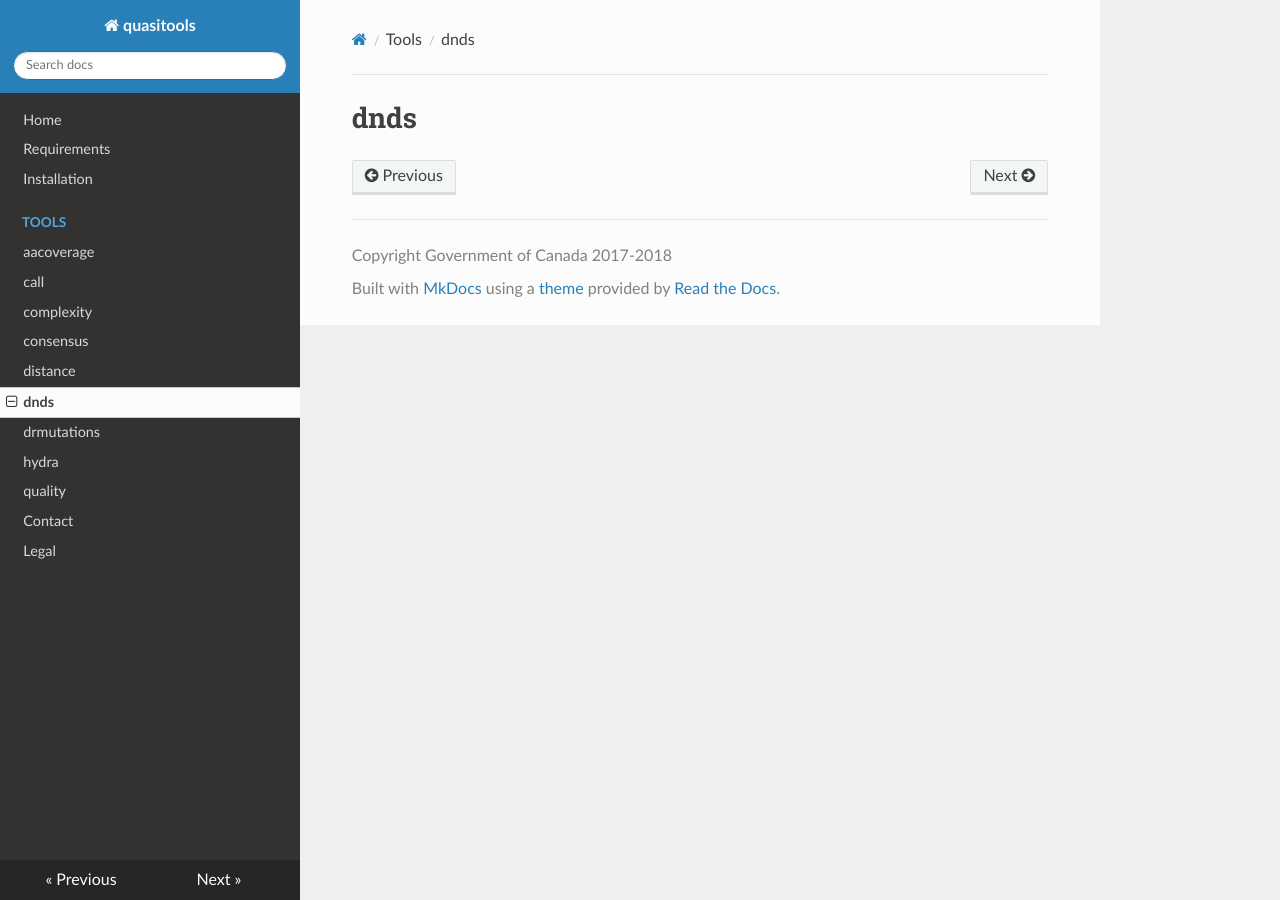
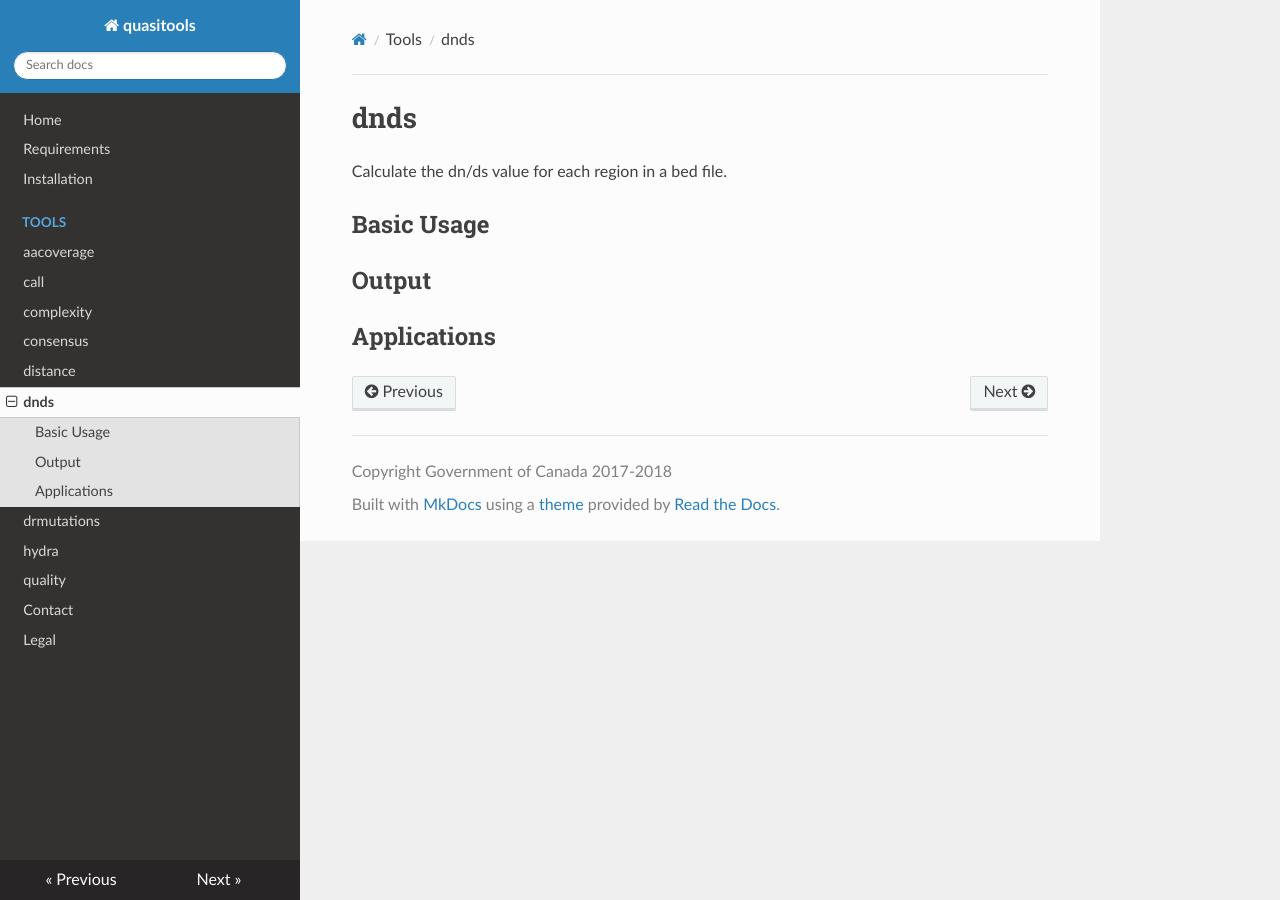
Before and after one commit to phac-nml/quasitools, an MkDocs documentation site: the page built from docs/dnds.md, in a window 1280 px wide. Built offline with MkDocs 1.6.1, drawn with Linux system fonts in a browser that asks for light colours; nearby versions of some CDN libraries.

Commit message:
Adding templates to empty files.

```diff
--- a/docs/aacoverage.md
+++ b/docs/aacoverage.md
@@ -1 +1,13 @@
 # aacoverage
+
+Builds an amino acid census and returns its coverage.
+
+## Basic Usage
+
+
+
+## Output
+
+
+
+## Applications
--- a/docs/call.md
+++ b/docs/call.md
@@ -1 +1,13 @@
 # call
+
+Call nucleotide variants from a BAM file.
+
+## Basic Usage
+
+
+
+## Output
+
+
+
+## Applications
--- a/docs/consensus.md
+++ b/docs/consensus.md
@@ -1 +1,13 @@
 # consensus
+
+Generate a consensus sequence from a BAM file.
+
+## Basic Usage
+
+
+
+## Output
+
+
+
+## Applications
--- a/docs/dnds.md
+++ b/docs/dnds.md
@@ -1 +1,13 @@
 # dnds
+
+Calculate the dn/ds value for each region in a bed file.
+
+## Basic Usage
+
+
+
+## Output
+
+
+
+## Applications
--- a/docs/drmutations.md
+++ b/docs/drmutations.md
@@ -1 +1,13 @@
 # drmutations
+
+Identifies amino acid mutations.
+
+## Basic Usage
+
+
+
+## Output
+
+
+
+## Applications
--- a/docs/hydra.md
+++ b/docs/hydra.md
@@ -1 +1,13 @@
 # hydra
+
+Identify HIV Drug Resistance in a next generation sequencing dataset.
+
+## Basic Usage
+
+
+
+## Output
+
+
+
+## Applications
```
